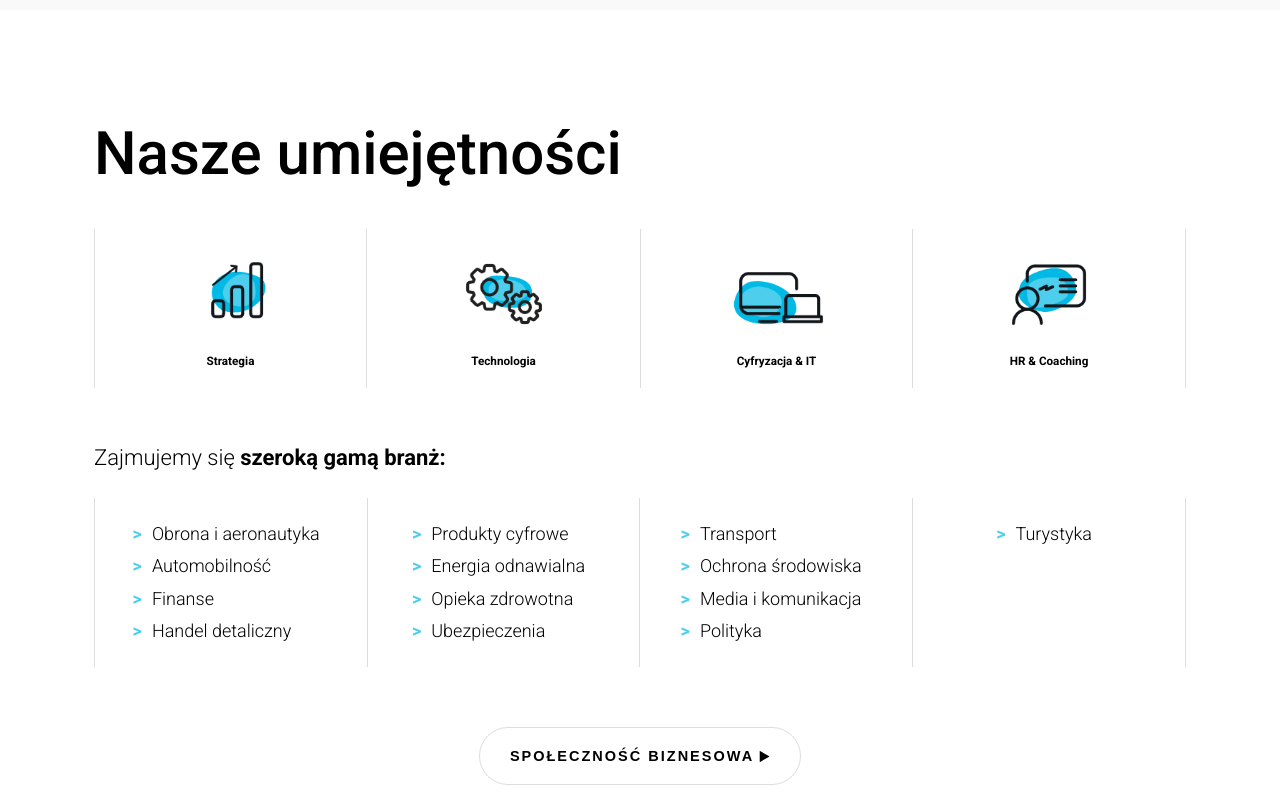
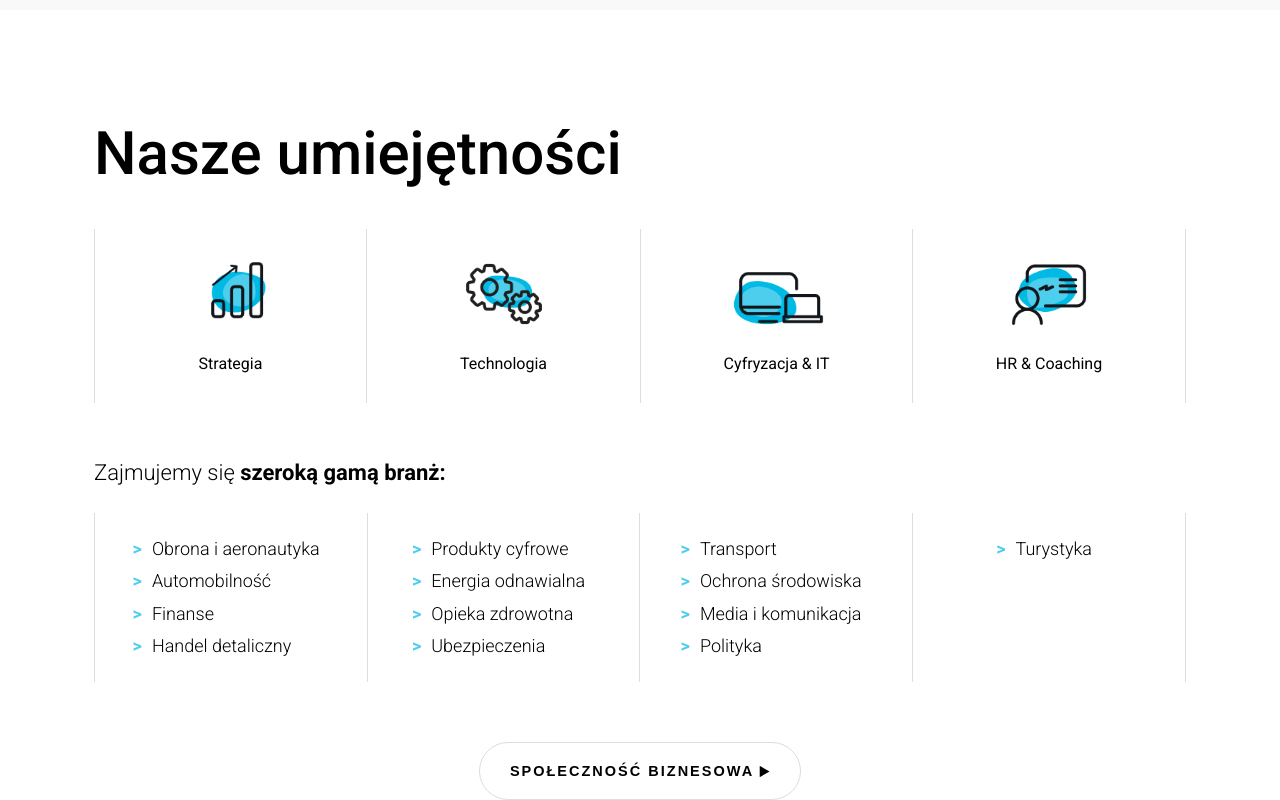
Before and after one commit to szymon-krolikowski/blueWebsite, a plain HTML site: page index.html in a window 1280 px wide. Shown: the part 3488-4288 px from the top of the page. Drawn offline with nearby package versions, Linux system fonts and the light colour scheme; files that its build step writes are made by us from their sources.

Commit message:
ADD new styles to topography

```diff
--- a/sass/_topography.sass
+++ b/sass/_topography.sass
@@ -31,6 +31,11 @@ $menuLinkColor: #8B9198
 
 .headingThree
     font-size: 2.2rem
+    font-weight: 400
+    margin-bottom: 10px
+
+.headingThreeSmall
+    font-size: 1.4rem
     font-weight: 400
     margin-bottom: 10px
 
@@ -79,6 +84,9 @@ li p
         font-size: 5rem
         font-weight: 500
 
+    .headingThreeSmall
+        font-size: 1.6rem
+
     .subTitle
         font-size: 1.9rem
 
```
